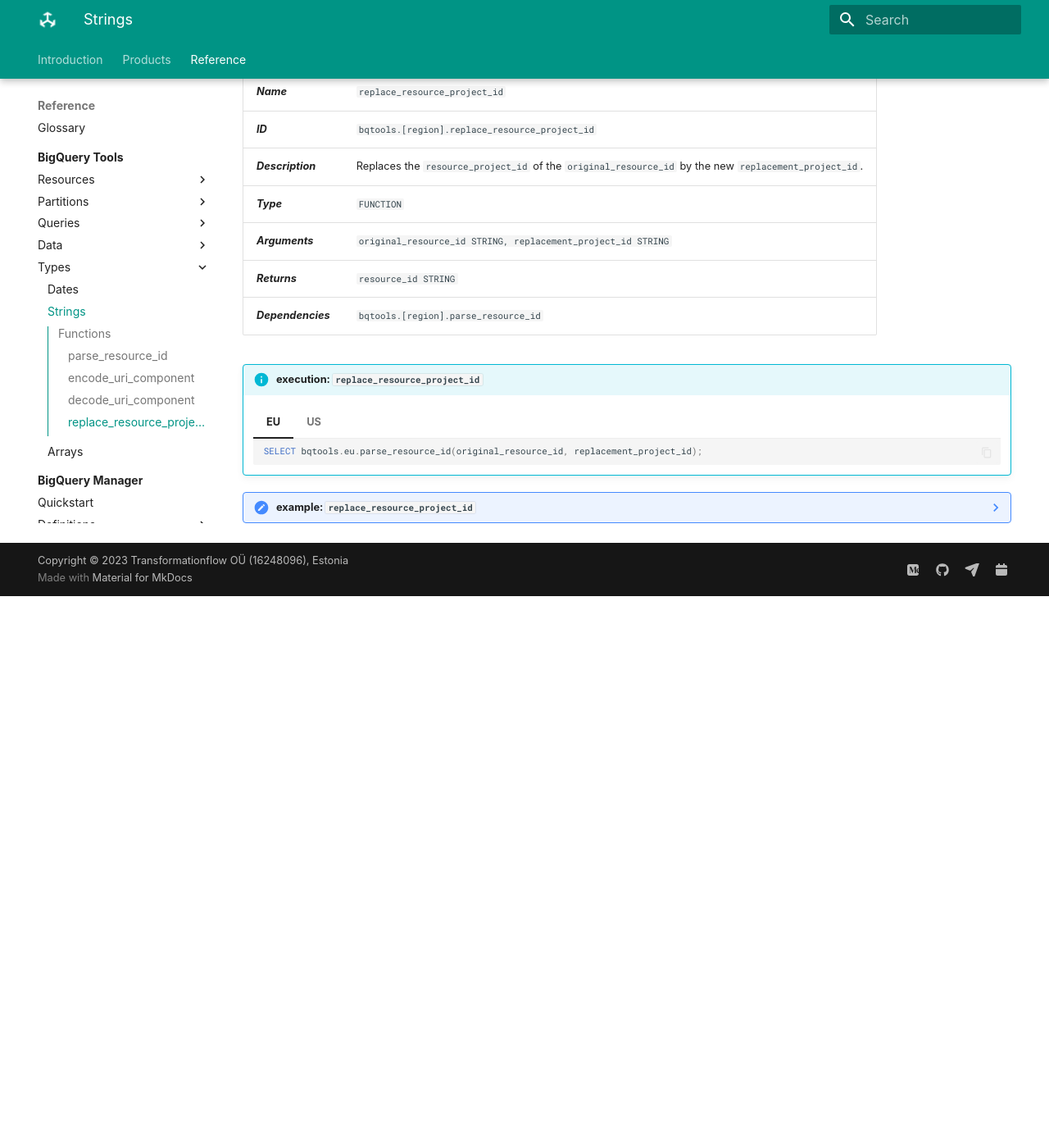
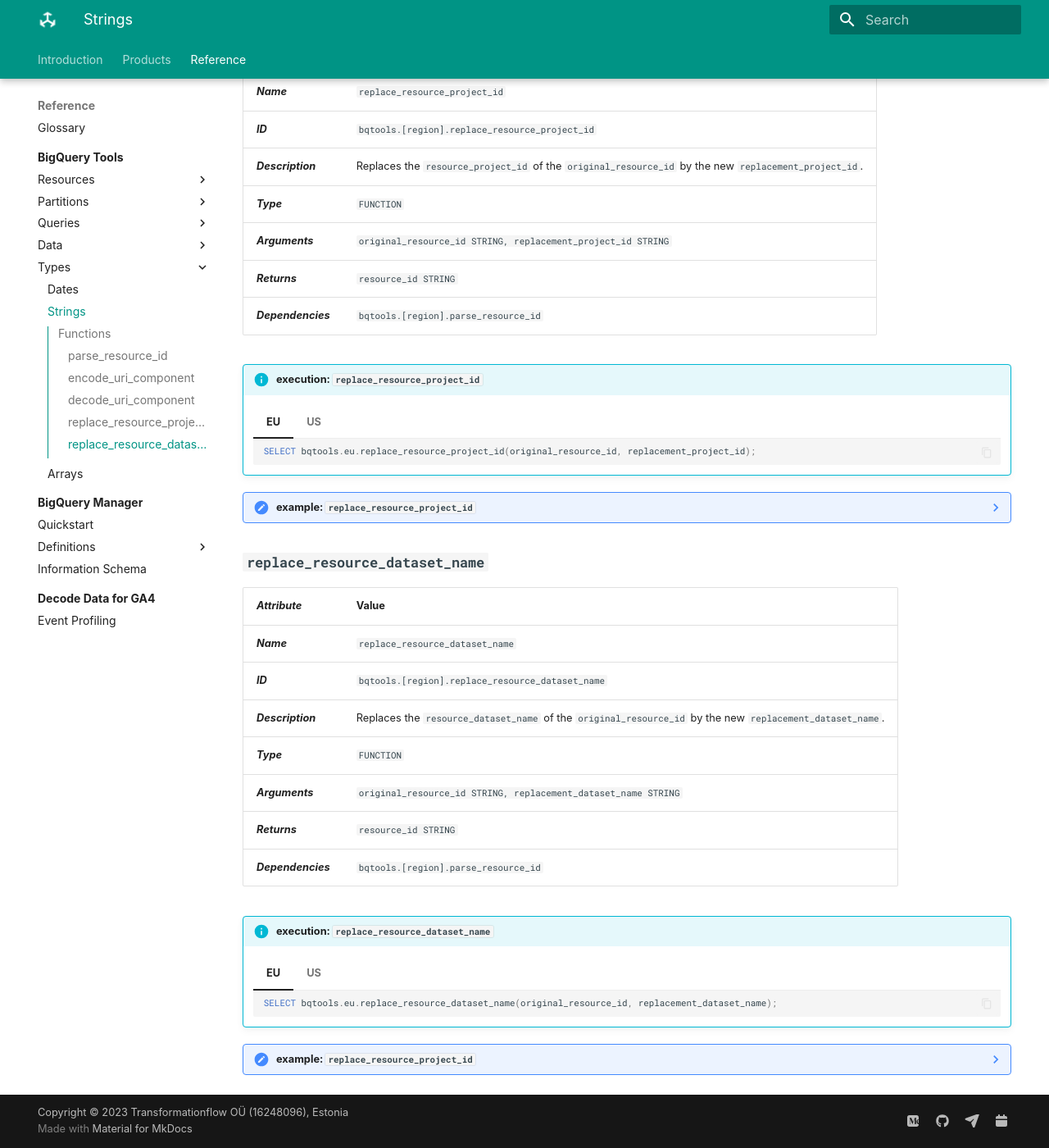
Before and after one commit to transformationflow/transformationflow.github.io, an MkDocs documentation site: the page built from docs/reference/bqtools/types/strings.md, in a window 1280 px wide and 1400 px high, scrolled down 2532 px. Shown: the whole window at 82% size. Built offline with MkDocs 1.6.1 and Material for MkDocs 9.7.7, drawn with Linux system fonts in a browser that asks for light colours; some web fonts are replaced; before the commit the page ends 3259 px from its top, so only the background shows below that.

Commit message:
Added replace_resource_dataset_name

````diff
--- a/docs/reference/bqtools/types/strings.md
+++ b/docs/reference/bqtools/types/strings.md
@@ -110,12 +110,12 @@
 !!! info "execution: `replace_resource_project_id`"
     === "EU"
         ```sql
-        SELECT bqtools.eu.parse_resource_id(original_resource_id, replacement_project_id);
+        SELECT bqtools.eu.replace_resource_project_id(original_resource_id, replacement_project_id);
         ```
 
     === "US"
         ```sql
-        CALL bqtools.us.parse_resource_id(original_resource_id, replacement_project_id);
+        CALL bqtools.us.replace_resource_project_id(original_resource_id, replacement_project_id);
         ```
 
 ??? note "example: `replace_resource_project_id`"
@@ -133,3 +133,41 @@
     ```sql
     response: "new_project_id.dataset_name.resource_name"
     ```
+
+## **`replace_resource_dataset_name`**
+_**Attribute**_ | Value
+--- | ---
+_**Name**_ | `replace_resource_dataset_name`
+_**ID**_ | `bqtools.[region].replace_resource_dataset_name`
+_**Description**_ | Replaces the `resource_dataset_name` of the `original_resource_id` by the new `replacement_dataset_name`.
+_**Type**_ | `FUNCTION`
+_**Arguments**_ | `original_resource_id STRING, replacement_dataset_name STRING`
+_**Returns**_ | `resource_id STRING`
+_**Dependencies**_ | `bqtools.[region].parse_resource_id`
+
+!!! info "execution: `replace_resource_dataset_name`"
+    === "EU"
+        ```sql
+        SELECT bqtools.eu.replace_resource_dataset_name(original_resource_id, replacement_dataset_name);
+        ```
+
+    === "US"
+        ```sql
+        CALL bqtools.us.replace_resource_dataset_name(original_resource_id, replacement_dataset_name);
+        ```
+
+??? note "example: `replace_resource_project_id`"
+
+    ```sql
+    DECLARE original_resource_id STRING;
+    DECLARE replacement_dataset_name STRING;
+
+    SET original_resource_id = "project_id.dataset_name.resource_name";
+    SET replacement_dataset_name = "new_dataset_name";
+
+    SELECT bqtools.eu.replace_resource_dataset_name(original_resource_id, replacement_dataset_name);
+    ```
+
+    ```sql
+    response: "project_id.new_dataset_name.resource_name"
+    ```
````
